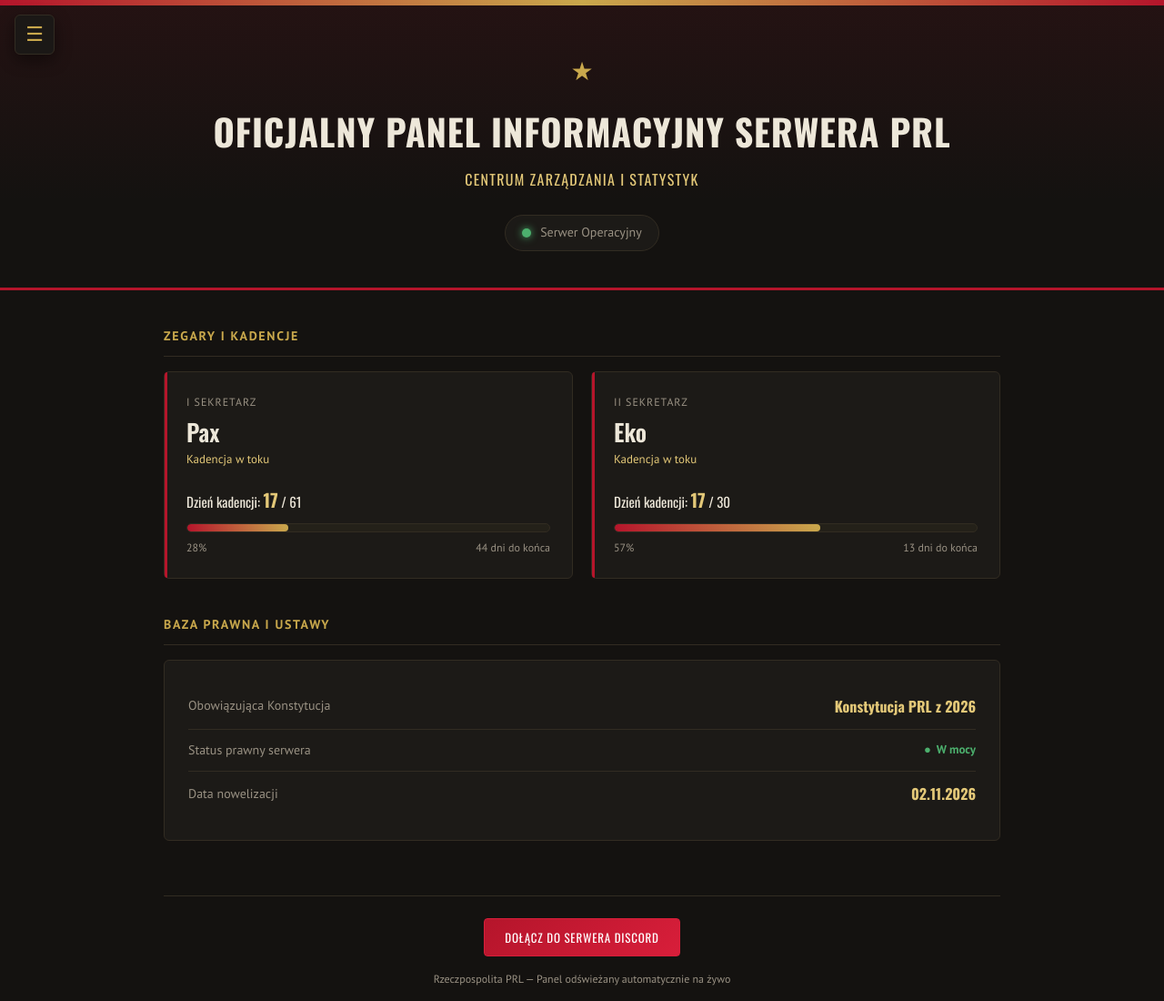
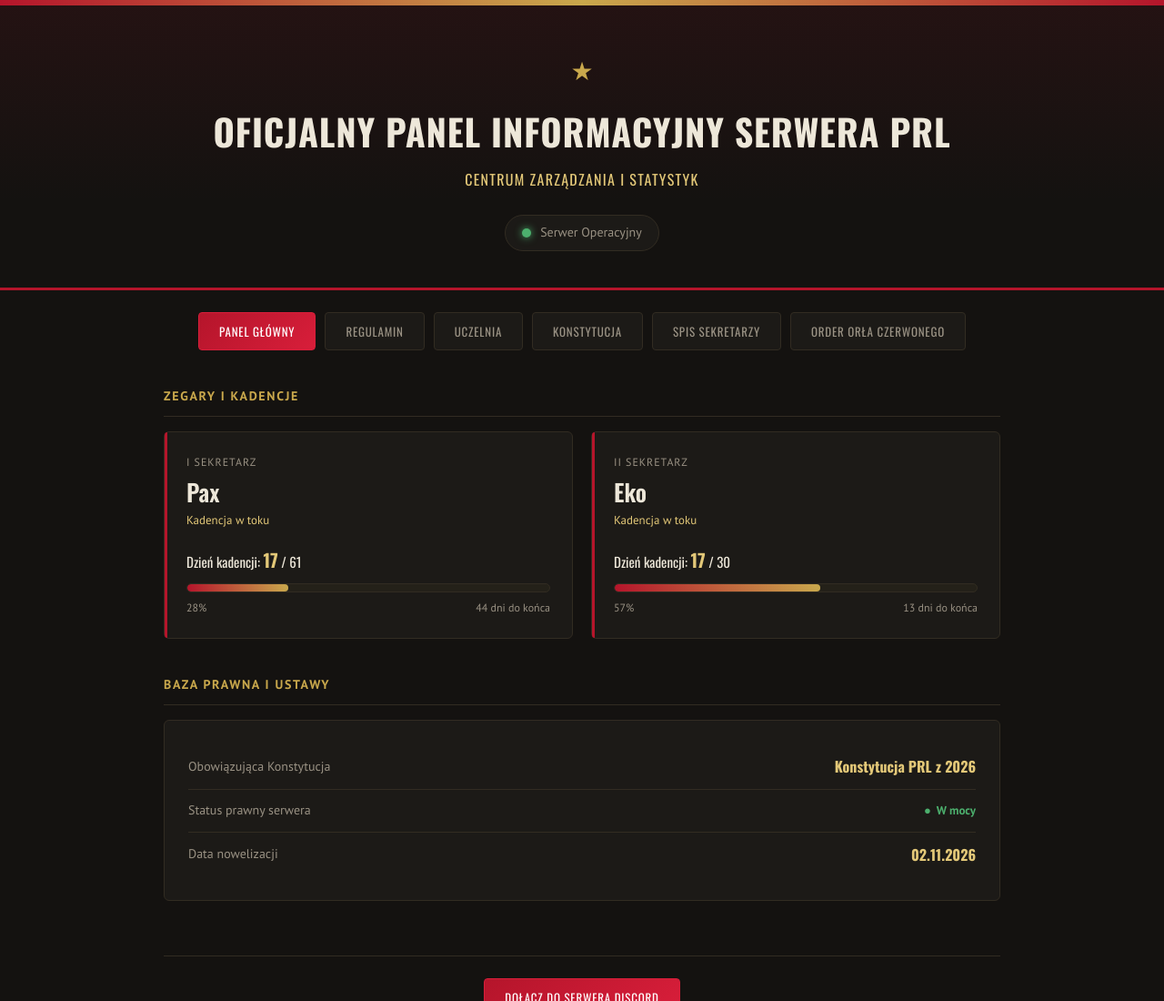
Before and after one commit to lemur55585/prl, a plain HTML site: page index.html in a window 1280 px wide. Shown: the top 1100 px of the page at 91% size. Drawn offline with nearby package versions, Linux system fonts and the light colour scheme.

Commit message:
Update index.html

```diff
--- a/index.html
+++ b/index.html
@@ -47,6 +47,15 @@
     </div>
   </header>
 
+  <nav class="zakladki" aria-label="Zakładki">
+    <a class="zakladka aktywna" href="index.html">Panel Główny</a>
+    <a class="zakladka" href="zakladki.html#regulamin">Regulamin</a>
+    <a class="zakladka" href="zakladki.html#uczelnia">Uczelnia</a>
+    <a class="zakladka" href="zakladki.html#konstytucja">Konstytucja</a>
+    <a class="zakladka" href="zakladki.html#sekretarze">Spis sekretarzy</a>
+    <a class="zakladka" href="zakladki.html#order">Order Orła Czerwonego</a>
+  </nav>
+
   <div class="kontener kontener-szeroki">
     <section class="sekcja">
       <div class="sekcja-tytul">Zegary i Kadencje</div>
@@ -89,7 +98,6 @@
     </div>
   </div>
 
-<script src="menu.js"></script>
 <script src="stanowiska.js"></script>
 <script>
   function obliczKadencje(dataStartu, dataKonca){
```
